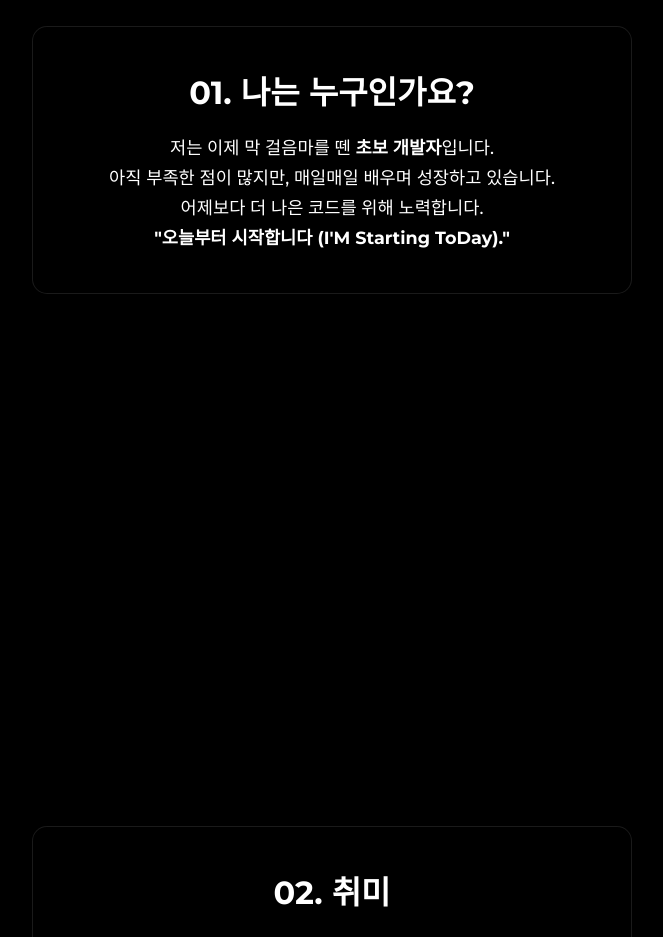
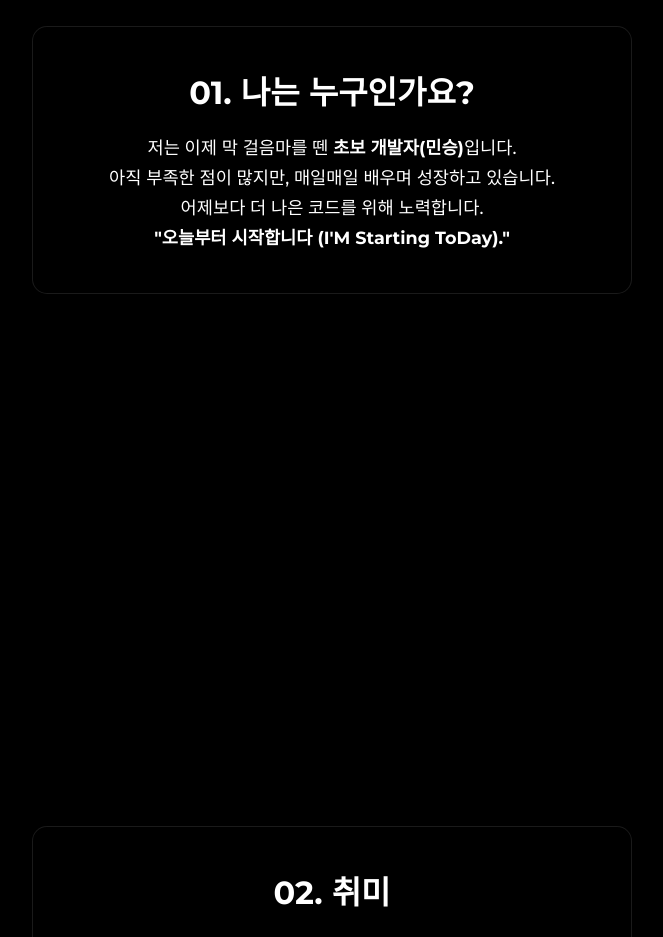
Before and after one commit to minseungmons-art/Cursor-5, a plain HTML site: page index.html in a window 1280 px wide. Shown: the part 1040-1977 px from the top of the page, without its empty margins (308-971 px from the left). Drawn offline with Linux system fonts and the light colour scheme; a web font is replaced by a local one.

Commit message:
Update introduction text in index.html

```diff
--- a/index.html
+++ b/index.html
@@ -77,7 +77,7 @@
             <div class="text-box">
                 <h2>01. 나는 누구인가요?</h2>
                 <p>
-                    저는 이제 막 걸음마를 뗀 <strong>초보 개발자</strong>입니다.<br>
+                    저는 이제 막 걸음마를 뗀 <strong>초보 개발자(민승)</strong>입니다.<br>
                     아직 부족한 점이 많지만, 매일매일 배우며 성장하고 있습니다.<br>
                     어제보다 더 나은 코드를 위해 노력합니다.<br>
                     <strong>"오늘부터 시작합니다 (I'M Starting ToDay)."</strong>
```
